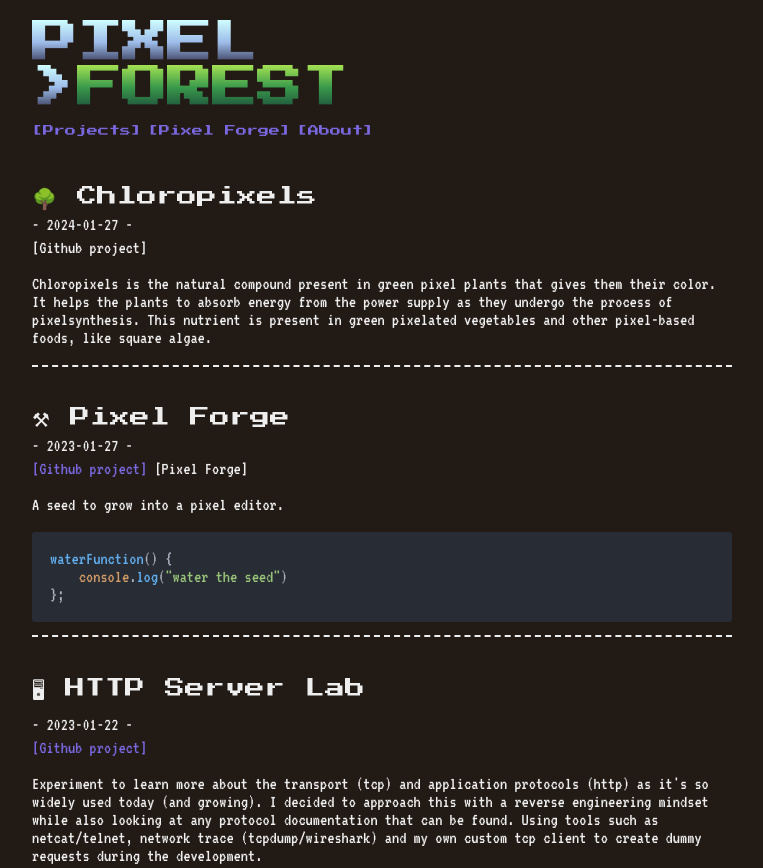
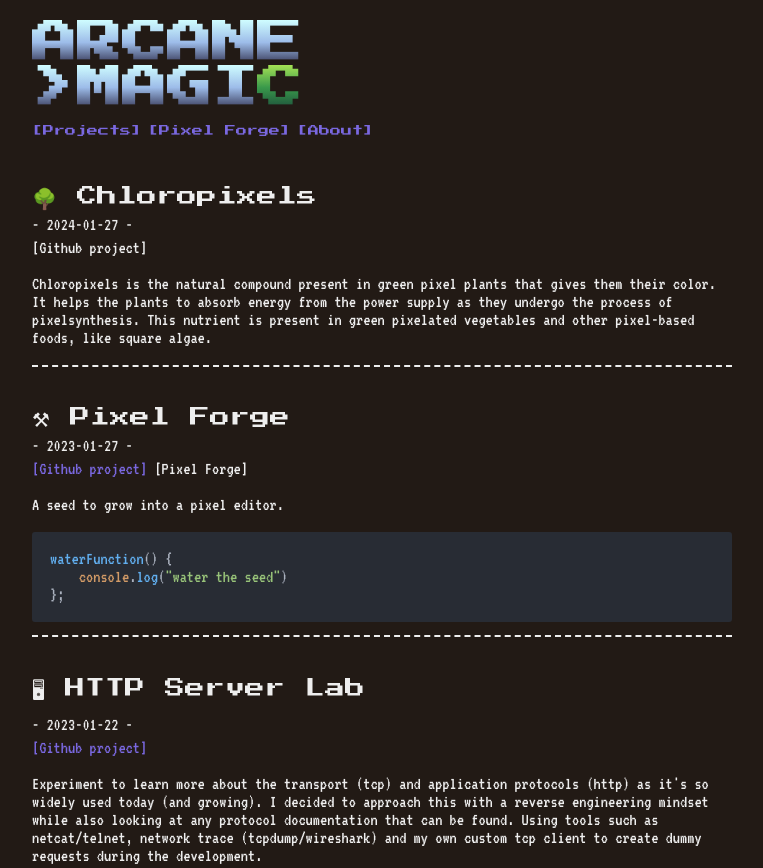
Before and after one commit to JoelLindberg/pixel-forest, a plain HTML site: page index.html in a window 1280 px wide. Shown: the top 868 px of the page, without its empty margins (258-1021 px from the left). Drawn offline with nearby package versions, Linux system fonts and the light colour scheme.

Commit message:
New title?

```diff
--- a/index.html
+++ b/index.html
@@ -20,10 +20,10 @@
 <body>
     <header class="container">
         <div class="welcome-container">
-            <h1 class="sky welcome-title">PIXEL</h1>
+            <h1 class="sky welcome-title">ARCANE</h1>
             <div class="welcome-flex-items">
-                <h1 class="sky welcome-title">></h1>
-                <h1 class="forest welcome-title">FOREST</h1>
+                <h1 class="sky welcome-title">>MAGI</h1>
+                <h1 class="forest welcome-title">C</h1>
 
                 <div id="cursor"></div>
             </div>
```
